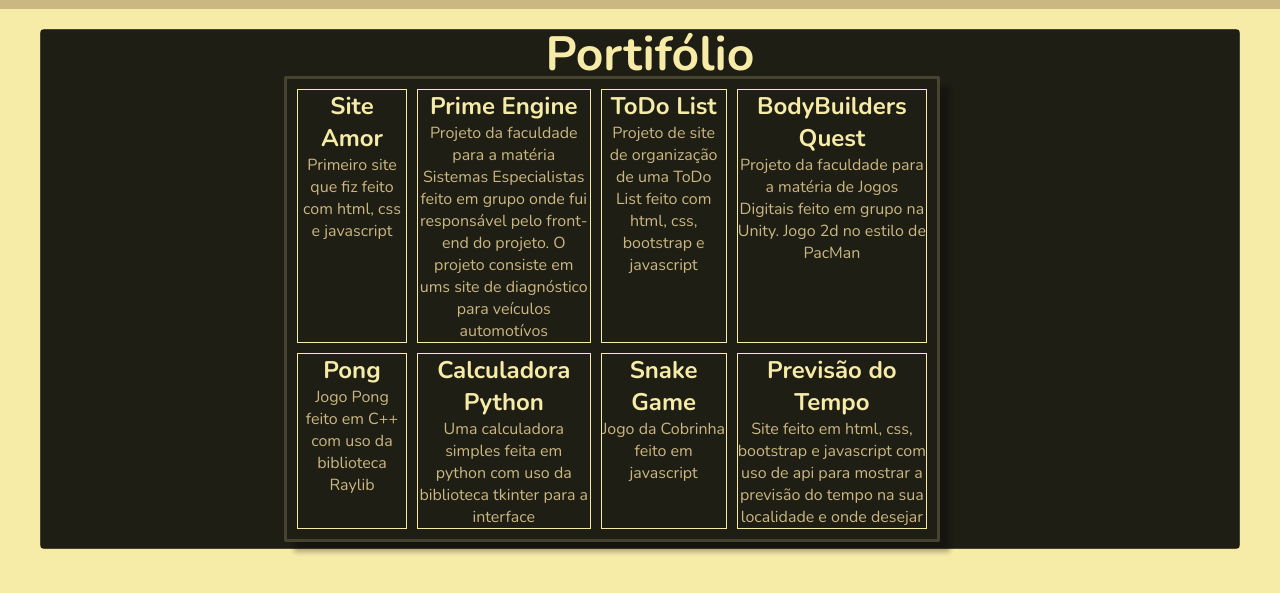
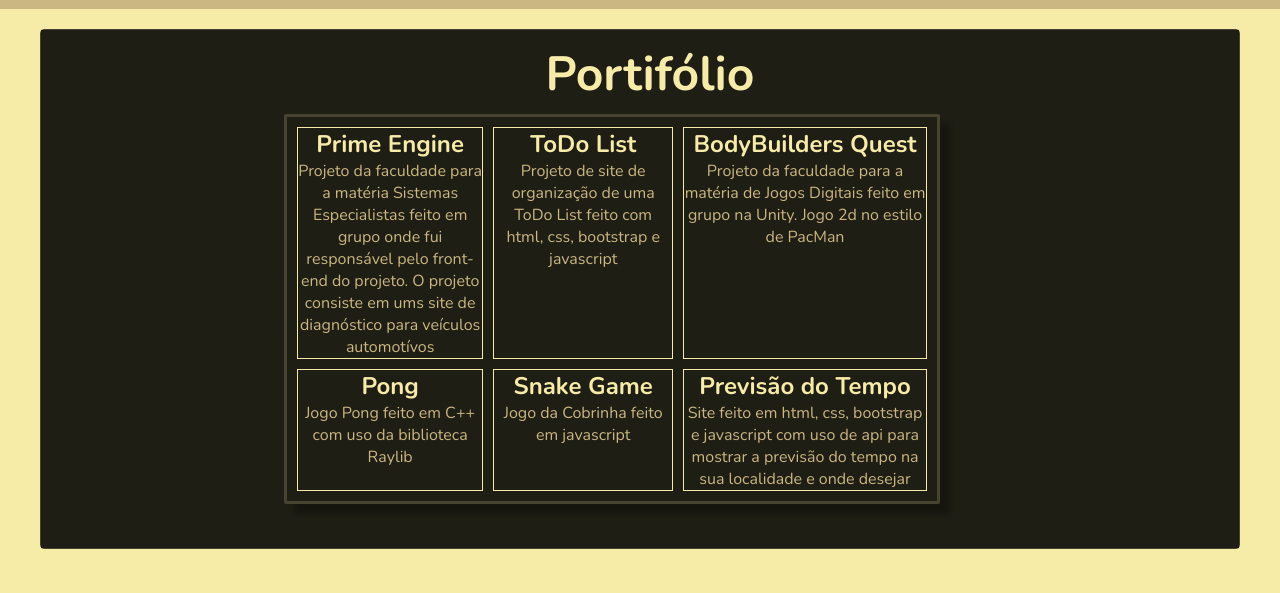
Before and after one commit to danniellcosta/danniellcosta.github.io, a plain HTML site: page telas/portifolio.html in a window 1280 px wide. Shown: the part 71-664 px from the top of the page. Drawn offline with nearby package versions, Linux system fonts and the light colour scheme.

Commit message:
Ajuste nos projetos do portifólio

```diff
--- a/css/resumo.css
+++ b/css/resumo.css
@@ -109,7 +109,7 @@ body{
 #p1 h1{
     cursor: default;
     position: relative;
-    bottom: 235px;
+    bottom: 215px;
     left: 10px;
     text-align: center;
     font-size: 3em;
@@ -129,7 +129,7 @@ body{
 
 .projetos{
     display: grid;
-    grid-template-columns: auto auto auto auto;
+    grid-template-columns: auto auto auto;
     grid-gap: 10px;
     padding: 10px;
 }
--- a/telas/portifolio.html
+++ b/telas/portifolio.html
@@ -29,13 +29,6 @@
             <h1>Portifólio</h1>
             <div class="conteudo">
                 <div class="projetos">
-                    <div class="grid-item">
-
-                        <a href="#" target="_blank"></a><h2>Site Amor</h2>
-                        <p>
-                            Primeiro site que fiz feito com html, css e javascript
-                        </p>
-                    </div>
 
                     <div class="grid-item">
                         <a href="#" target="_blank">
@@ -76,15 +69,6 @@
                     </div>
 
                     <div class="grid-item">
-                        <a href="https://github.com/danniellcosta/calculadora-simples" target="_blank" rel="noopener noreferer">
-                            <h2>Calculadora Python</h2>
-                            <p>
-                                Uma calculadora simples feita em python com uso da biblioteca tkinter para a interface
-                            </p>
-                        </a>
-                    </div>
-
-                    <div class="grid-item">
                         <a href="https://danniellcosta.github.io/snake-game/" target="_blank" rel="noopener noreferer">
                             <h2>Snake Game</h2>
                             <p>
```
Also changed, not shown: index.html (+0 -1 lines).
